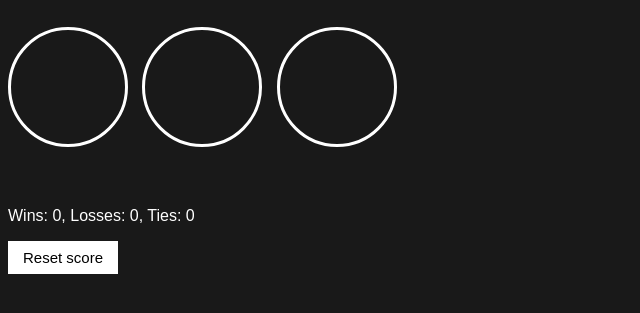
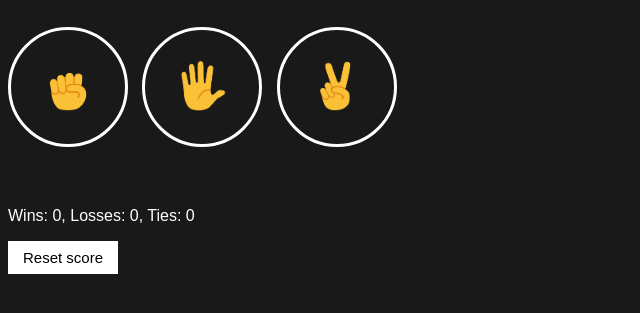
Before and after one commit to anigmatov/rock-game-js, a plain HTML site: page index.html in a window 1280 px wide. Shown: the part 67-380 px from the top of the page, without its empty margins (0-640 px from the left). Drawn offline with Linux system fonts and the light colour scheme.

Commit message:
Update index.html

```diff
--- a/index.html
+++ b/index.html
@@ -11,9 +11,9 @@
 
   <p class="title">Rock Paper Scissors</p>
 
-  <button onclick="playGame('Rock');" class="move-button"><img src="img/Rock-emoji.png" alt="" class="move-icon"></button>
-  <button onclick="playGame('Paper');" class="move-button"><img src="img/Paper-emoji.png" alt="" class="move-icon"></button>
-  <button onclick="playGame('Scissors');" class="move-button"><img src="img/Scissors-emoji.png" alt="" class="move-icon"></button>
+  <button onclick="playGame('Rock');" class="move-button"><img src="Rock-emoji.png" alt="" class="move-icon"></button>
+  <button onclick="playGame('Paper');" class="move-button"><img src="Paper-emoji.png" alt="" class="move-icon"></button>
+  <button onclick="playGame('Scissors');" class="move-button"><img src="Scissors-emoji.png" alt="" class="move-icon"></button>
 
   <p class="js-result result"></p>
   <p class="js-moves"></p>
```
